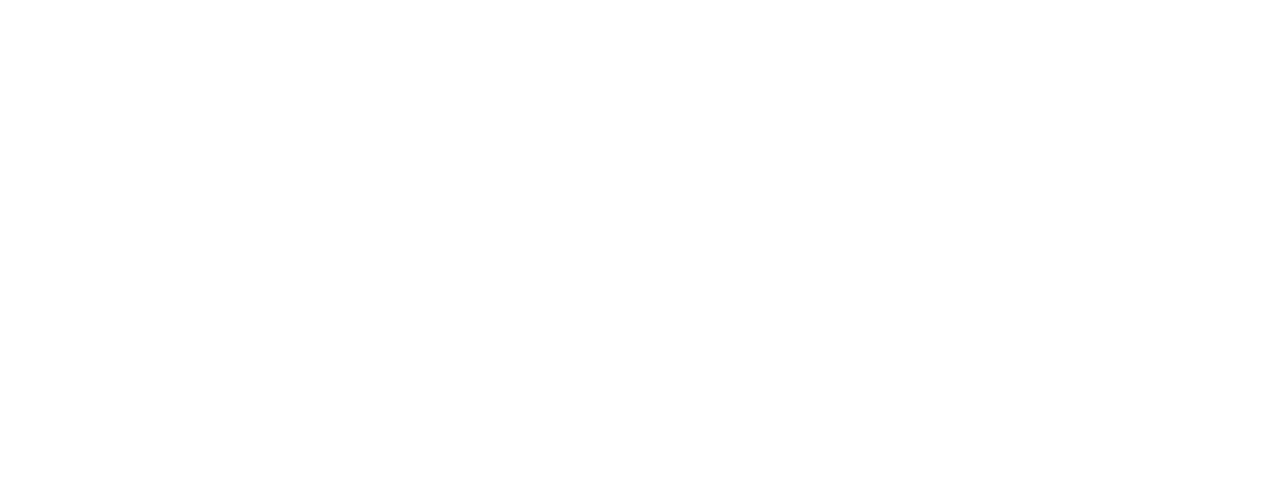
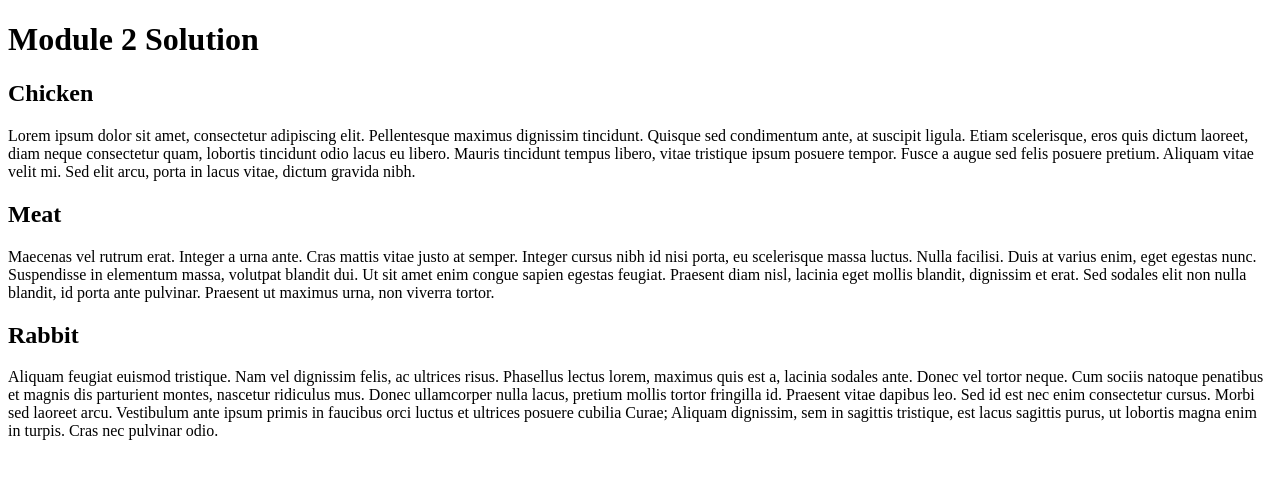
Before and after one commit to Anamonty/coding, a plain HTML site: page module_2_solution/index.html in a window 1280 px wide. Drawn offline with Linux system fonts and the light colour scheme.

Commit message:
Update index.html

```diff
--- a/module_2_solution/index.html
+++ b/module_2_solution/index.html
@@ -1 +1,37 @@
-<Doctype! html>
+<!DOCTYPE html>
+<html>
+<head>
+<meta charset="utf-8">
+<meta name="viewport" content="width=device-width, initial-scale=1">
+<title>Menu</title>
+<body>
+<h1>Module 2 Solution</h1>
+<div class="row">
+  <div class="col-4 col-md-6 col-sm-12">
+    <div class="section">
+    <h2>Chicken</h2>
+    <p>
+      Lorem ipsum dolor sit amet, consectetur adipiscing elit. Pellentesque maximus dignissim tincidunt.
+      Quisque sed condimentum ante, at suscipit ligula. Etiam scelerisque, eros quis dictum laoreet, diam neque consectetur quam,
+      lobortis tincidunt odio lacus eu libero. Mauris tincidunt tempus libero, vitae tristique ipsum posuere tempor.
+      Fusce a augue sed felis posuere pretium. Aliquam vitae velit mi. Sed elit arcu, porta in lacus vitae,
+      dictum gravida nibh.
+     </p>
+     </div>
+   </div>
+  <div class="col-4 col-md-6 col-sm-12">
+    <div class="section">
+    <h2>Meat</h2>
+    <p>Maecenas vel rutrum erat. Integer a urna ante.
+       Cras mattis vitae justo at semper. Integer cursus nibh id nisi porta, eu scelerisque massa luctus. Nulla facilisi. Duis at varius enim, eget egestas nunc. Suspendisse in elementum massa, volutpat blandit dui. Ut sit amet enim congue sapien egestas feugiat. Praesent diam nisl, lacinia eget mollis blandit, dignissim et erat. Sed sodales elit non nulla blandit, id porta ante pulvinar. Praesent ut maximus urna, non viverra tortor.</p>
+  </div>
+</div>
+  <div class="col-4 col-md-12 col-sm-12">
+    <div class = "section">
+      <h2>Rabbit</h2>
+    <p>Aliquam feugiat euismod tristique. Nam vel dignissim felis, ac ultrices risus. Phasellus lectus lorem, maximus quis est a, lacinia sodales ante. Donec vel tortor neque. Cum sociis natoque penatibus et magnis dis parturient montes, nascetur ridiculus mus. Donec ullamcorper nulla lacus, pretium mollis tortor fringilla id. Praesent vitae dapibus leo. Sed id est nec enim consectetur cursus. Morbi sed laoreet arcu. Vestibulum ante ipsum primis in faucibus orci luctus et ultrices posuere cubilia Curae; Aliquam dignissim, sem in sagittis tristique, est lacus sagittis purus, ut lobortis magna enim in turpis. Cras nec pulvinar odio.</p>
+  </div>
+</div>
+</div>
+</body>
+</html>
```
